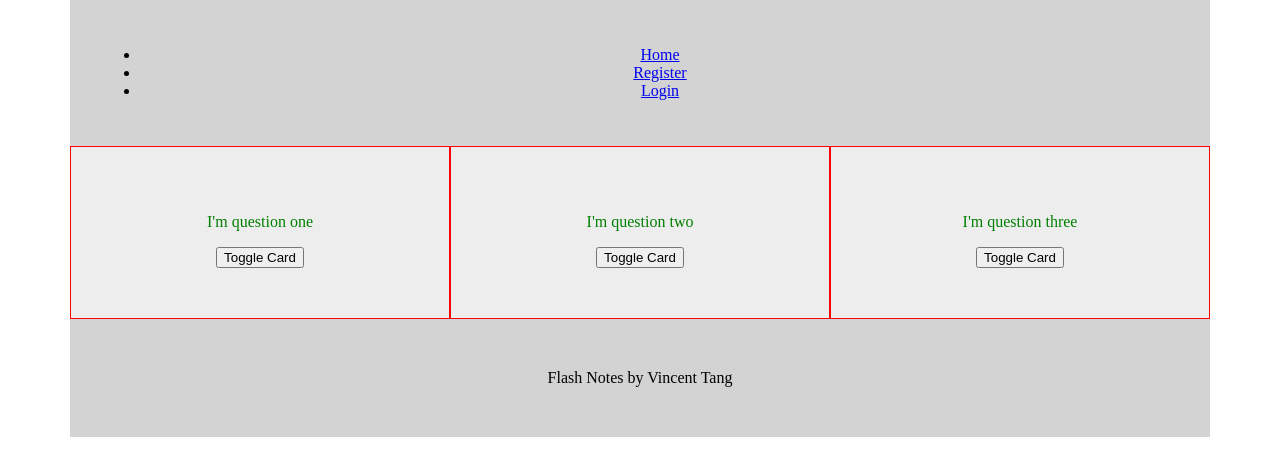
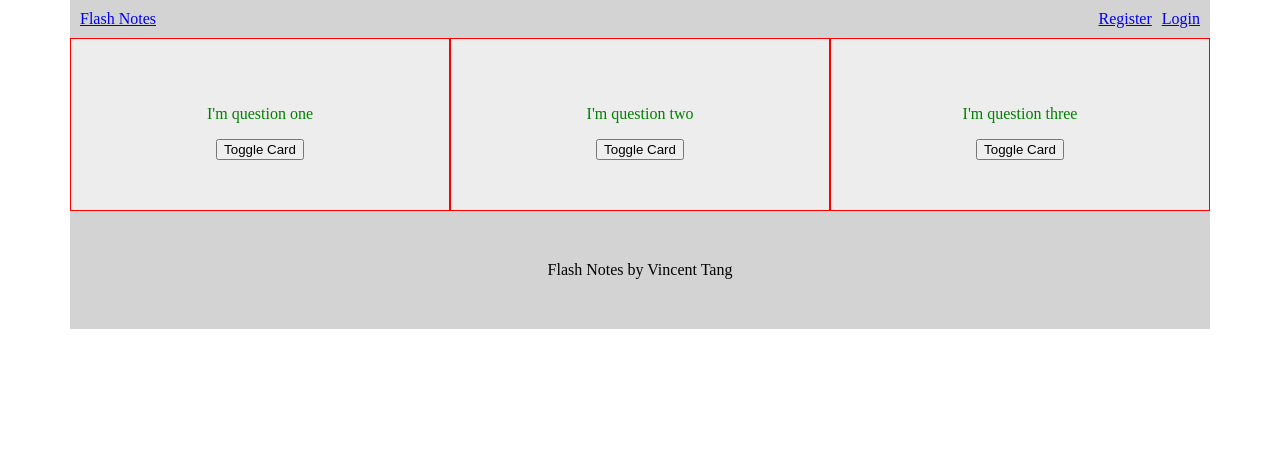
Before and after one commit to vincentntang/flashnotes-react, a React (Create React App) app in the folder frontend/: page / in a window 1280 px wide. Shown: the top 476 px of the page. Built offline with nearby package versions, Linux system fonts and the light colour scheme.

Commit message:
Simple Navbar Styling

```diff
--- a/frontend/src/components/layout/Navbar.js
+++ b/frontend/src/components/layout/Navbar.js
@@ -4,18 +4,36 @@ import { Link } from "react-router-dom";
 
 const NavbarStyles = styled.nav`
   background-color: ${props => props.theme.grey}
-  text-align: center;
-  padding: 30px;
+  width: 100%;
+  display: flex;
+  padding: 10px;
+  .home {
+    flex-basis: 120px;
+  }
+  ul {
+    padding-left: 0px;
+    margin: 0px;
+  }
+  ul {
+    display:flex;
+    justify-content: flex-end;
+    width: 100%;
+  }
+  ul li {
+    list-style-type:none;
+    margin-left: 10px;
+  }
 `;
 
 export default class Navbar extends Component {
   render() {
     return (
-      <NavbarStyles className="container">
+      <div className="container">
+        <NavbarStyles>
+          <Link to="/" className="home">
+            Flash Notes
+          </Link>
           <ul>
-          <li>
-            <Link to="/">Home</Link>
-          </li>
             <li>
               <Link to="/Register">Register</Link>
             </li>
@@ -24,6 +42,7 @@ export default class Navbar extends Component {
             </li>
           </ul>
         </NavbarStyles>
+      </div>
     );
   }
 }
```
Lines whose indentation alone changed are shown as unchanged.
